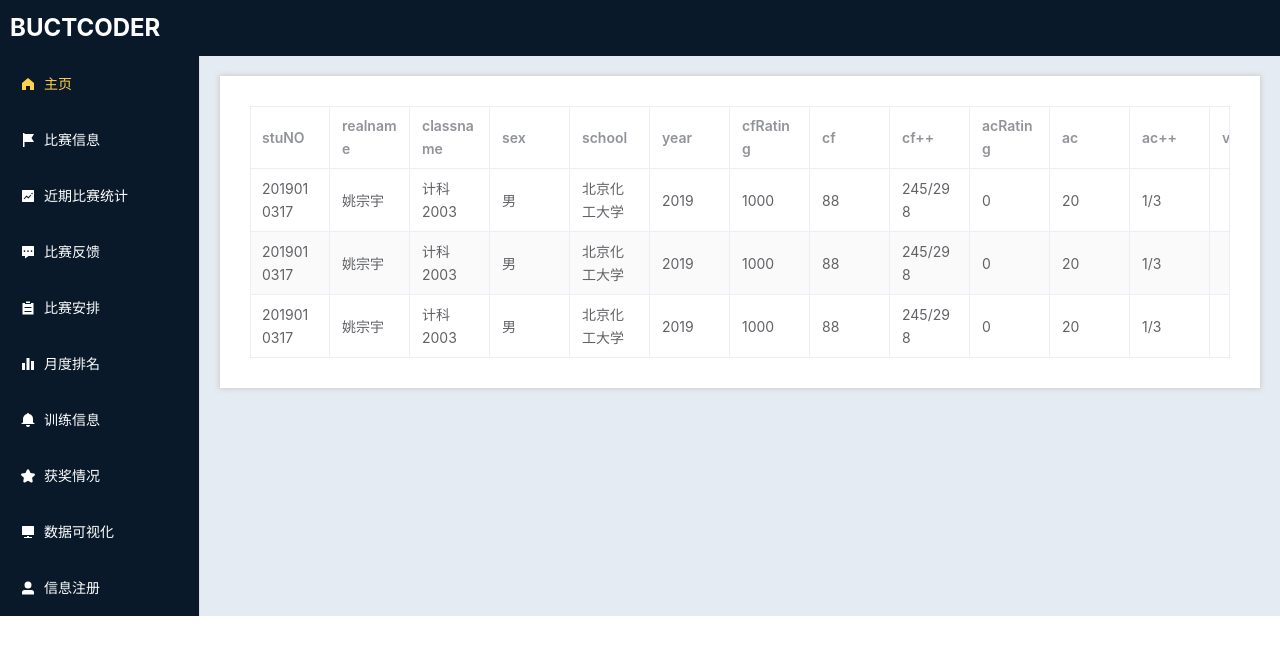
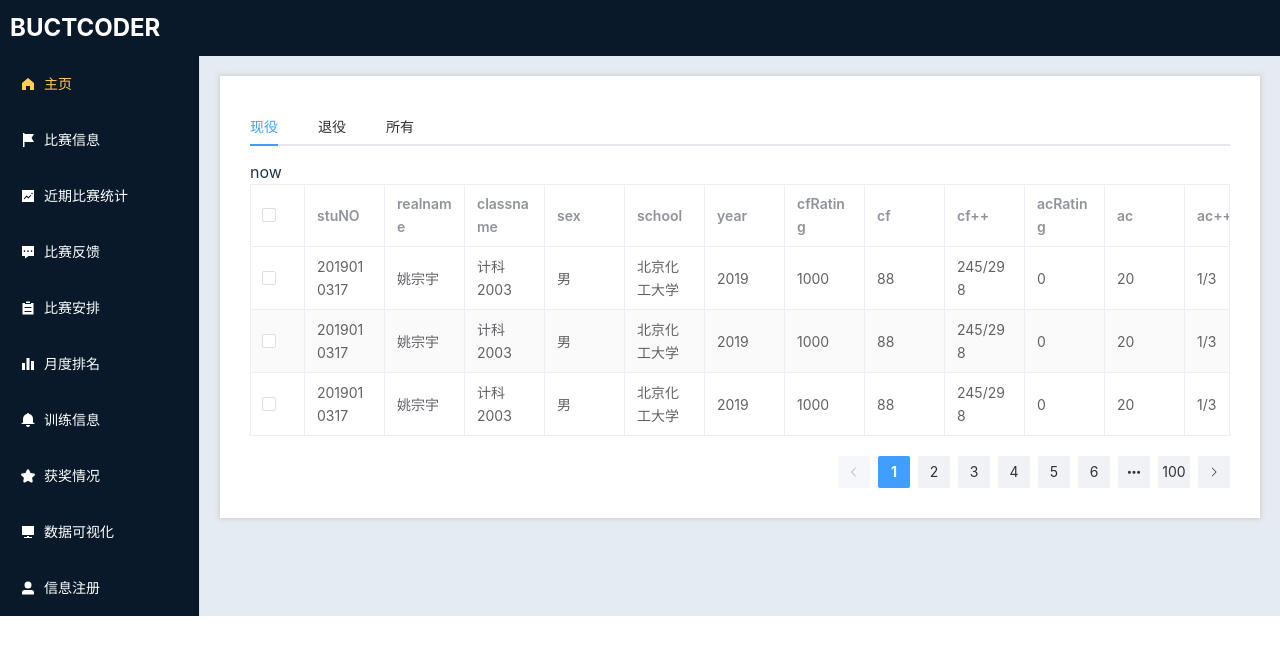
Before and after one commit to ExecuteMyExecution/practice-front-end, a Vue app: page /#/home in a window 1280 px wide. Both pictures are taken after a click on the item "主页". Shown: the top 654 px of the page. Built offline with nearby package versions, Linux system fonts and the light colour scheme.

Commit message:
添加tabs组件和分页组件

```diff
--- a/src/views/Home/index.vue
+++ b/src/views/Home/index.vue
@@ -1,12 +1,35 @@
 <template>
     <div class="container">
-        <el-table :data="stuInfo" border stripe style="width: 100%">
-            <el-table-column v-for="(item, index) of showInfo" :key="index" :prop="item" :label="item" />
-        </el-table>
+        <el-tabs v-model="activeName" class="demo-tabs" @tab-click="handleClick">
+            <el-tab-pane label="现役" name="now">
+                now
+                <el-table :data="stuInfo" border stripe style="width: 100%">
+                    <el-table-column type="selection" width="55" />
+                    <el-table-column v-for="(item, index) of showInfo" :key="index" :prop="item" :label="item" />
+                </el-table>
+            </el-tab-pane>
+            <el-tab-pane label="退役" name="before">
+                before
+                <el-table :data="stuInfo" border stripe style="width: 100%">
+                    <el-table-column type="selection" width="55" />
+                    <el-table-column v-for="(item, index) of showInfo" :key="index" :prop="item" :label="item" />
+                </el-table>
+            </el-tab-pane>
+            <el-tab-pane label="所有" name="all">
+                all
+                <el-table :data="stuInfo" border stripe style="width: 100%">
+                    <el-table-column type="selection" width="55" />
+                    <el-table-column v-for="(item, index) of showInfo" :key="index" :prop="item" :label="item" />
+                </el-table>
+            </el-tab-pane>
+        </el-tabs>
+        <el-pagination background layout="prev, pager, next" :total="1000" />
     </div>
 </template>
 
 <script setup>
+import { ref } from 'vue';
+
 const showInfo = [
     "stuNO",
     "realname",
@@ -79,6 +102,8 @@ const stuInfo = [
         "jsk": 0
     }
 ]
+
+const activeName = ref('now');
 </script>
 
 <style lang="scss" scoped>
@@ -86,5 +111,10 @@ const stuInfo = [
     padding: 30px;
     background-color: #fff;
     box-shadow: 0 0 5px 1px #ccc;
+    .el-pagination {
+        margin-top: 20px;
+        display: flex;
+        justify-content: end;
+    }
 }
 </style>
```
